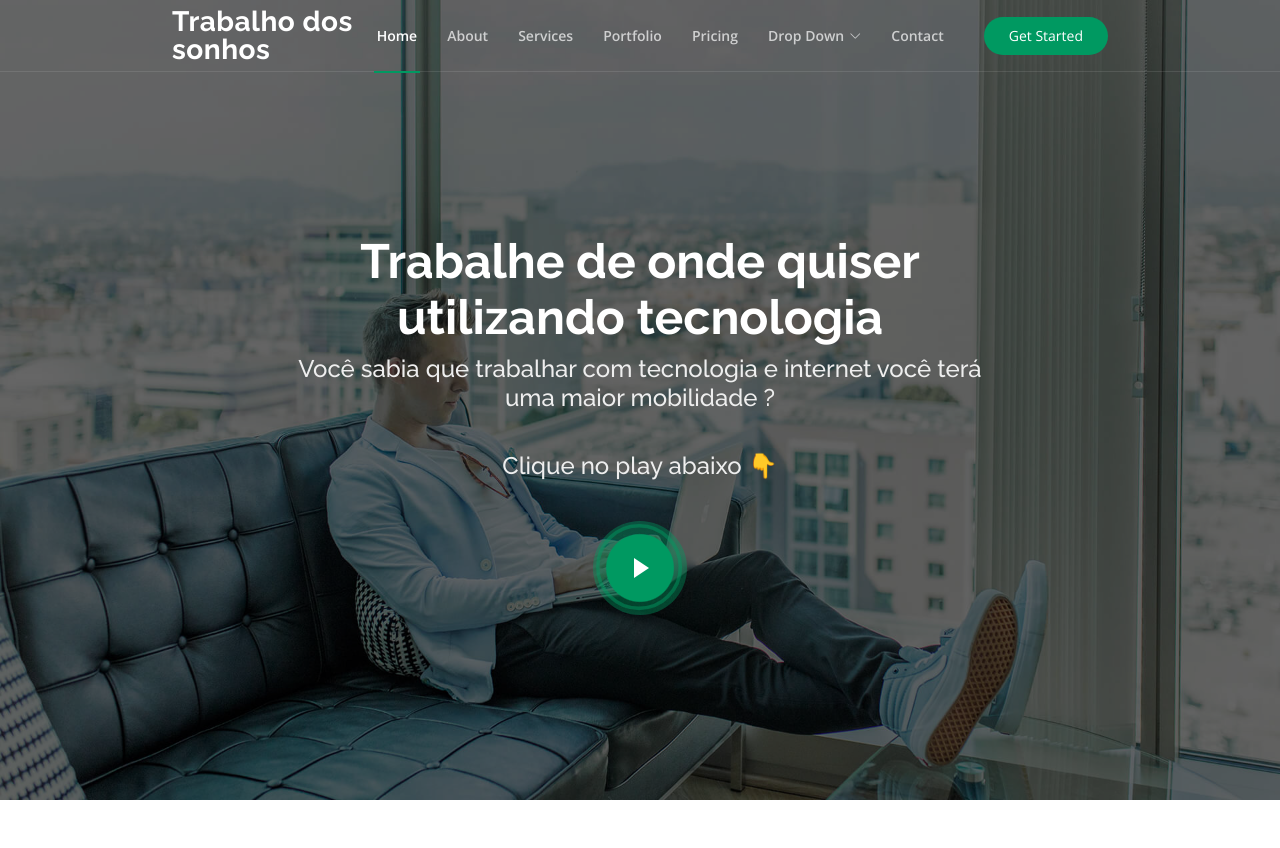
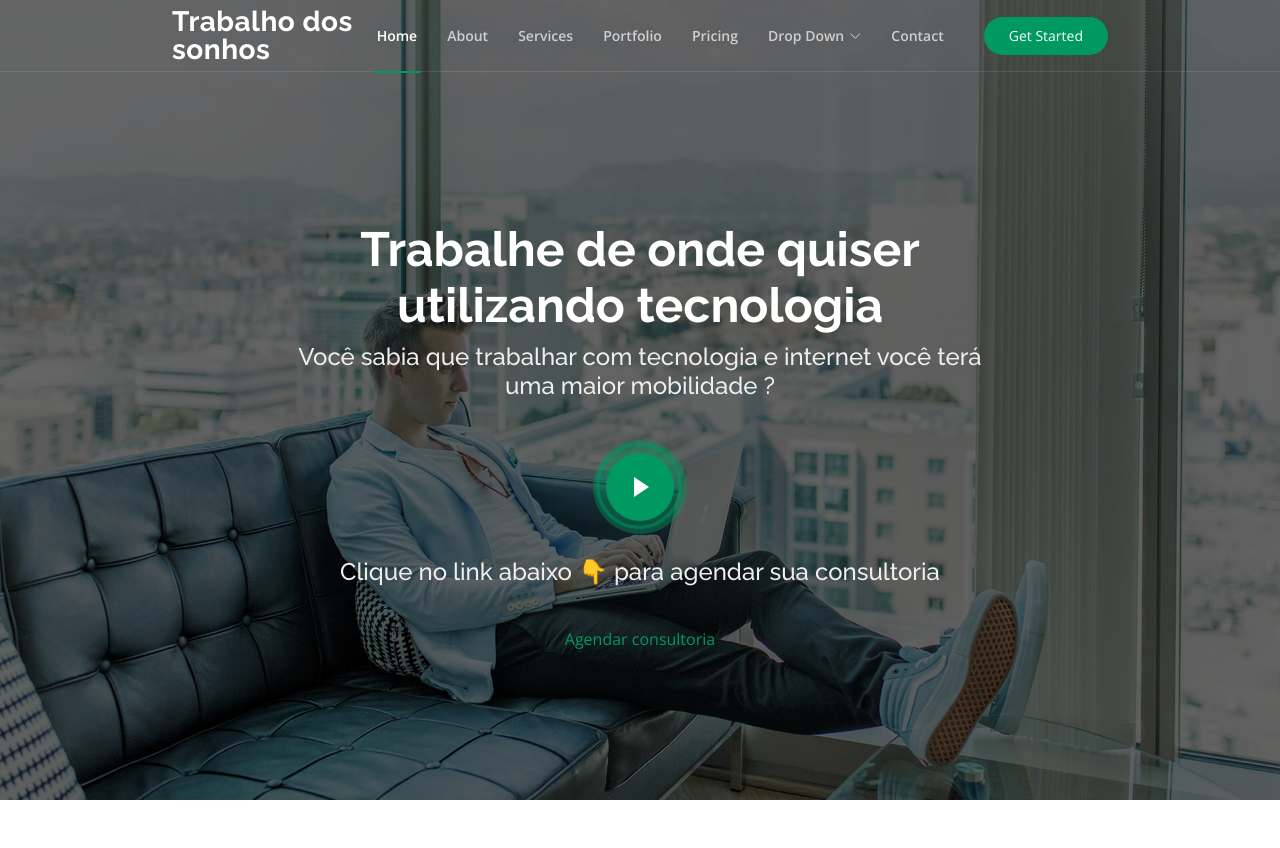
Before and after one commit to Didox/itau-turma15b, a PHP site: page / in a window 1280 px wide. Shown: the top 848 px of the page. Run offline with PHP 8.4, Linux system fonts and the light colour scheme; some libraries are stand-ins or nearby versions.

Commit message:
fazendo deploy com link para whatsapp

```diff
--- a/index.php
+++ b/index.php
@@ -92,8 +92,11 @@
         <div class="col-xl-8">
           <h1>Trabalhe de onde quiser utilizando tecnologia</h1>
           <h2>Você sabia que trabalhar com tecnologia e internet você terá uma maior mobilidade ?</h2>
-          <h2>Clique no play abaixo 👇</h2>
-          <a target="_blank" href="https://api.whatsapp.com/send?phone=55111111111111&text=Ol%C3%A1%20quero%20comprar%20o%20seu%20produto" class="glightbox play-btn mb-4"></a>
+
+          <a href="https://www.youtube.com/watch?v=jDDaplaOz7Q" class="glightbox play-btn mb-4"></a>
+
+          <h2>Clique no link abaixo 👇 para agendar sua consultoria</h2>
+          <a target="_blank" href="https://api.whatsapp.com/send?phone=55111111111111&text=Oi%20quero%20marcar%20uma%20consultoria" >Agendar consultoria</a>
         </div>
       </div>
     </div>
```
